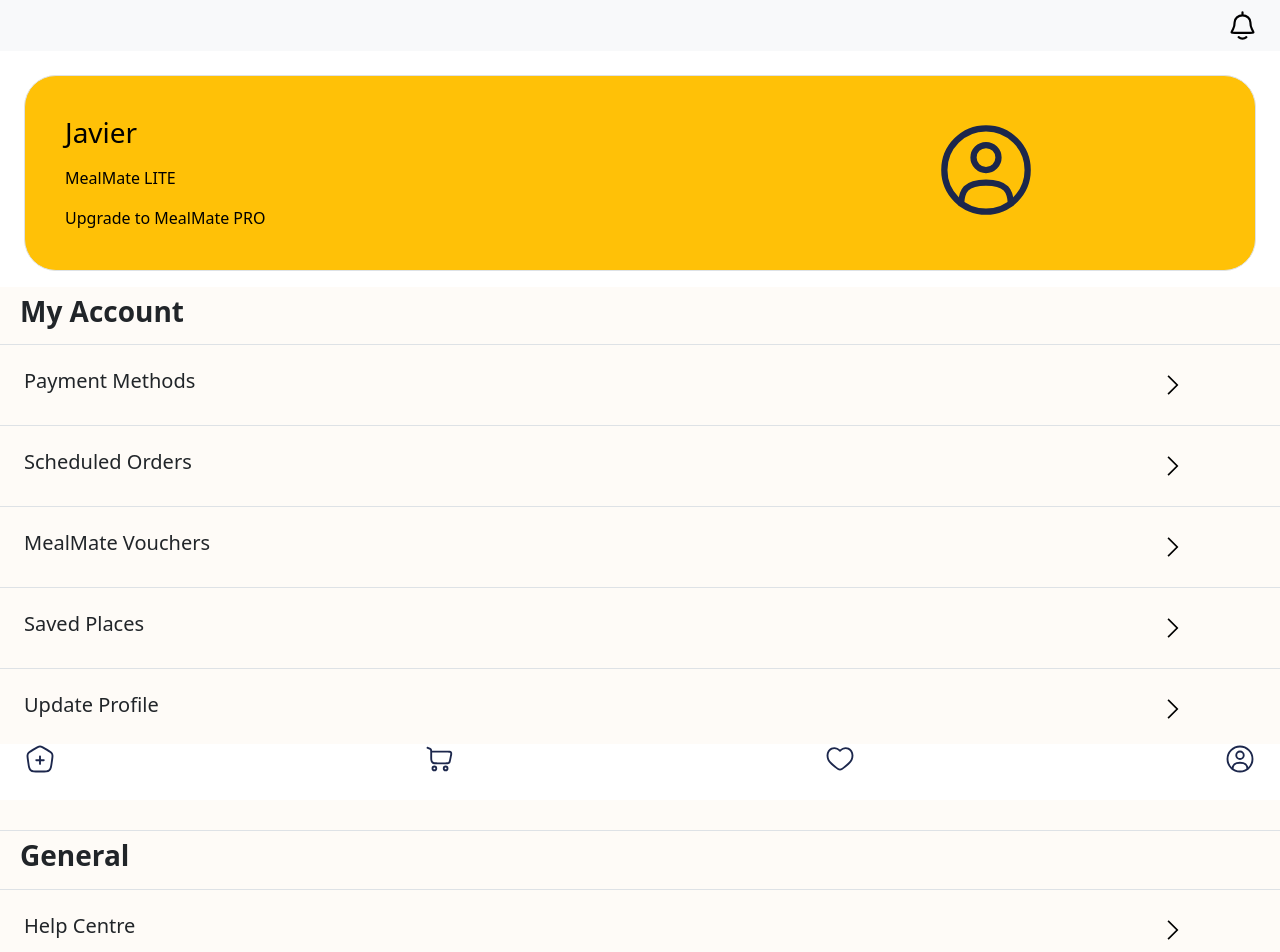
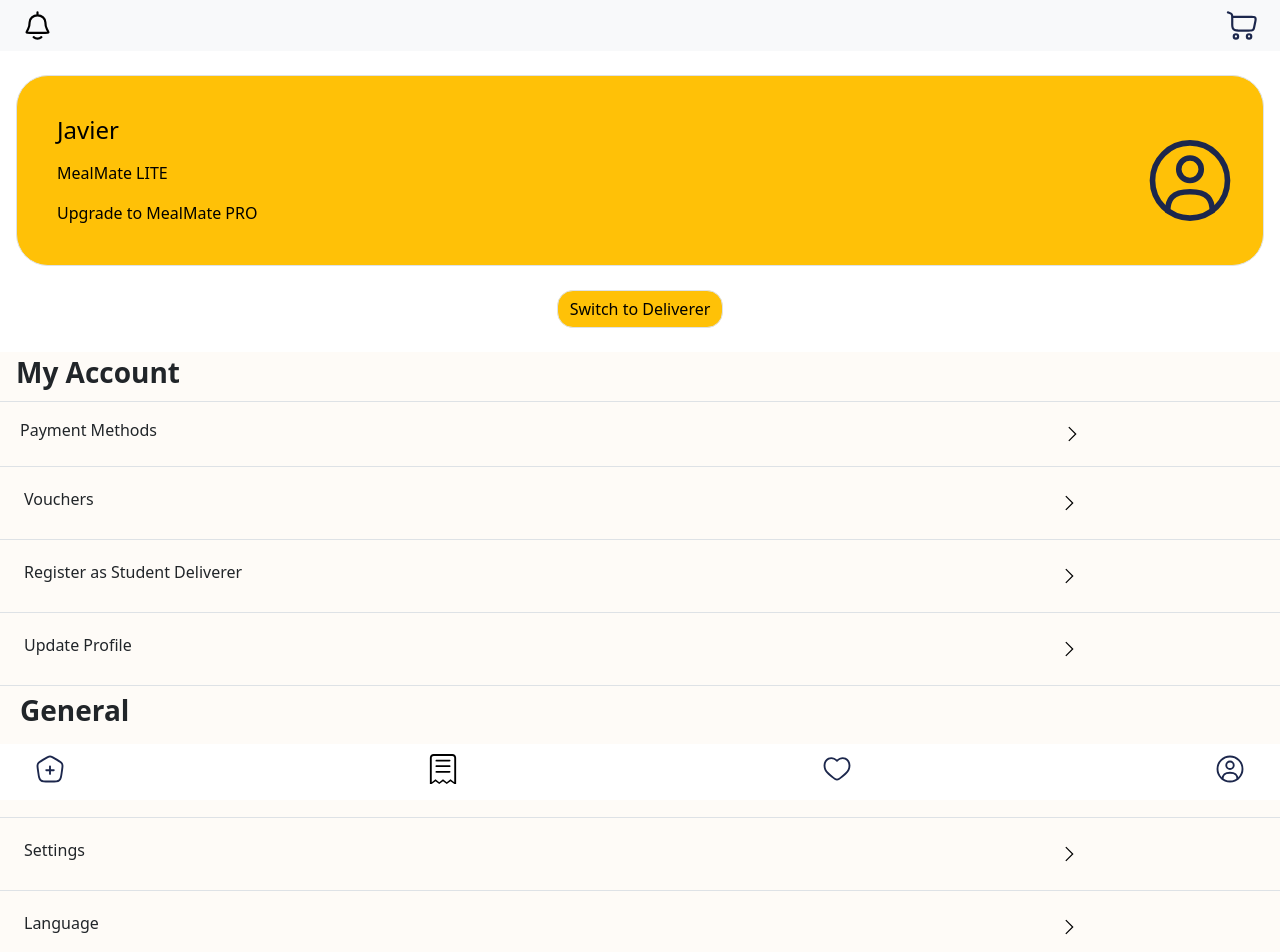
Before and after one commit to bel-bel159/CS206_MealMate, a React (Vite) app in the folder mealmateFrontend/: page /profile in a window 1280 px wide. Shown: the top 952 px of the page. Built offline with nearby package versions, Linux system fonts and the light colour scheme.

Commit message:
fixed top and bottom nav bar, added switch to deliverer in profile

```diff
--- a/mealmateFrontend/src/App.jsx
+++ b/mealmateFrontend/src/App.jsx
@@ -15,6 +15,7 @@
 import ShowNavbar from "./components/ShowNavbar.jsx";
 import ShowBottomNavbar from "./components/ShowBottomNavBar.jsx";
 import Checkout from "./Checkout.jsx";
+import Orders from "./Orders.jsx";
 
 
 function App() {
@@ -35,6 +36,7 @@
         <Route path="/home" element={<Home />}></Route>
         <Route path="/checkout" element={<Checkout />}></Route>
         <Route path="/filter-results" element={<FilterResults />} />
+        <Route path="/orders" element={<Orders />} />
       </Routes>
       <ShowBottomNavbar>
         <BottomNavbar />
--- a/mealmateFrontend/src/Login.jsx
+++ b/mealmateFrontend/src/Login.jsx
@@ -43,7 +43,8 @@
             </label>
           </div>
           <div className="d-grid">
-            <button className="btn btn-lg" style={{ backgroundColor: '#FFC218' }}>Log in</button>
+          <a href="/" className="btn btn-lg" style={{ backgroundColor: '#FFC218' }}>Log in</a>
+
           </div>
           <div className="container">
             <div className="row">
--- /dev/null
+++ b/mealmateFrontend/src/Orders.jsx
@@ -0,0 +1,11 @@
+import React from "react";
+//import { BrowserRouter, Routes, Route } from "react-router-dom";
+
+function Orders() {
+  return (
+    <div>
+      <h1>Orders page</h1>
+    </div>
+  );
+}
+export default Orders;
--- a/mealmateFrontend/src/Profile.jsx
+++ b/mealmateFrontend/src/Profile.jsx
@@ -3,142 +3,126 @@
 import next from "./assets/next.svg";
 import "./style.css";
 
-function Profile(){
+function Profile() {
   return (
     <div className="profile-page">
-
-            <div className="card mb-3 mt-4 text-bg-warning mx-4 p-4 border rounded-5" >
+      <div className="card mb-3 mt-4 text-bg-warning mx-3 p-4 border rounded-5">
         <div className="row g-0">
           <div className="col-9">
             <div className="card-body">
-                            <h3 className="card-title">Javier</h3>
-                            <p className="card-text pt-2">MealMate LITE<small className="text-body-secondary"></small></p>
-                            <p className="card-text">Upgrade to MealMate PRO<small className="text-body-secondary"></small></p>
-
+              <h4 className="card-title">Javier</h4>
+              <p className="card-text pt-2">
+                MealMate LITE<small className="text-body-secondary"></small>
+              </p>
+              <p className="card-text">
+                Upgrade to MealMate PRO
+                <small className="text-body-secondary"></small>
+              </p>
             </div>
           </div>
-                    <div className="col-3">
-                        <img src={user} alt="" style={{ width: "100px", height: "auto", marginTop: "20px" }} />
+          <div className="col-3 p-1 d-flex justify-content-end ">
+            <img
+              src={user}
+              alt=""
+              style={{ width: "90px", height: "auto", marginTop: "20px" }}
+            />
           </div>
         </div>
       </div>
+      <div className="d-flex justify-content-center m-3 p-2">
+        <button className="btn btn-warning border rounded-4 ">
+          Switch to Deliverer
+        </button>
+      </div>
 
-            <div className="container-fluid mealmate-bg-colour-mute">
-                <div className="row p-2 border-bottom">
-                    <h3><b>My Account</b></h3>
+      <div className="container-fluid mealmate-bg-colour-mute  mb-4 pb-4">
+        <div className="row p-1 border-bottom">
+          <h3>
+            <b>My Account</b>
+          </h3>
+        </div>
+        <div className="row p-1 border-bottom">
+          <div className="col-8 m-1 pt-2">
+            <p>Payment Methods</p>
+          </div>
+          <div className="col-2 mx-3 px-2 d-flex justify-content-end">
+            <img src={next} alt="" style={{ width: "15px", height: "auto" }} />
+          </div>
         </div>
         <div className="row p-2 border-bottom">
-                    <div className="col-9 m-2 p-2">
-                        <h5>Payment Methods</h5>
+          <div className="col-8 m-1 pt-2">
+            <p>Vouchers</p>
           </div>
-                    <div className="col-2 m-2 p-2 d-flex justify-content-end">
-                        <img src={next} alt="" style={{ width: "20px", height: "auto" }} />
+          <div className="col-2 mx-3 px-2 d-flex justify-content-end">
+            <img src={next} alt="" style={{ width: "15px", height: "auto" }} />
           </div>
-
         </div>
         <div className="row p-2 border-bottom">
-                    <div className="col-9 m-2 p-2">
-                        <h5>Scheduled Orders</h5>
+          <div className="col-8 m-1 pt-2">
+            <p>Register as Student Deliverer</p>
           </div>
-                    <div className="col-2 m-2 p-2 d-flex justify-content-end">
-                        <img src={next} alt="" style={{ width: "20px", height: "auto" }} />
+          <div className="col-2 mx-3 px-2 d-flex justify-content-end">
+            <img src={next} alt="" style={{ width: "15px", height: "auto" }} />
           </div>
-
-                </div>
-                <div className="row p-2 border-bottom">
-                    <div className="col-9 m-2 p-2">
-                        <h5>MealMate Vouchers</h5>
-                    </div>
-                    <div className="col-2 m-2 p-2 d-flex justify-content-end">
-                        <img src={next} alt="" style={{ width: "20px", height: "auto" }} />
-                    </div>
-
-                </div>
-                <div className="row p-2 border-bottom">
-                    <div className="col-9 m-2 p-2">
-                        <h5>Saved Places</h5>
-                    </div>
-                    <div className="col-2 m-2 p-2 d-flex justify-content-end">
-                        <img src={next} alt="" style={{ width: "20px", height: "auto" }} />
-                    </div>
-
-                </div>
-                <div className="row p-2 border-bottom">
-                    <div className="col-9 m-2 p-2">
-                        <h5>Update Profile</h5>
-                    </div>
-                    <div className="col-2 m-2 p-2 d-flex justify-content-end">
-                        <img src={next} alt="" style={{ width: "20px", height: "auto" }} />
-                    </div>
-
-                </div>
-                <div className="row p-2 border-bottom">
-                    <div className="col-9 m-2 p-2">
-                        <h5>Register to be a Student Deliverer</h5>
-                    </div>
-                    <div className="col-2 m-2 p-2 d-flex justify-content-end">
-                        <img src={next} alt="" style={{ width: "20px", height: "auto" }} />
-                    </div>
-
-                </div>
-                <div className="row p-2 border-bottom">
-                    <h3><b>General</b></h3>
         </div>
 
         <div className="row p-2 border-bottom">
-                    <div className="col-9 m-2 p-2">
-                        <h5>Help Centre</h5>
+          <div className="col-8 m-1 pt-2">
+            <p>Update Profile</p>
           </div>
-                    <div className="col-2 m-2 p-2 d-flex justify-content-end">
-                        <img src={next} alt="" style={{ width: "20px", height: "auto" }} />
+          <div className="col-2 mx-3 p-2 d-flex justify-content-end">
+            <img src={next} alt="" style={{ width: "15px", height: "auto" }} />
+          </div>
         </div>
 
+        <div className="row p-2 border-bottom">
+          <h3>
+            <b>General</b>
+          </h3>
+        </div>
+
+        <div className="row p-2 border-bottom">
+          <div className="col-8 m-1 pt-2">
+            <p>Help center</p>
+          </div>
+          <div className="col-2 mx-3 p-2 d-flex justify-content-end">
+            <img src={next} alt="" style={{ width: "15px", height: "auto" }} />
+          </div>
         </div>
         <div className="row p-2 border-bottom">
-                    <div className="col-9 m-2 p-2">
-                        <h5>Settings</h5>
+          <div className="col-8 m-1 pt-2">
+            <p>Settings</p>
           </div>
-                    <div className="col-2 m-2 p-2 d-flex justify-content-end">
-                        <img src={next} alt="" style={{ width: "20px", height: "auto" }} />
+          <div className="col-2 mx-3 p-2 d-flex justify-content-end">
+            <img src={next} alt="" style={{ width: "15px", height: "auto" }} />
           </div>
-
         </div>
         <div className="row p-2 border-bottom">
-                    <div className="col-9 m-2 p-2">
-                        <h5>Language</h5>
+          <div className="col-8 m-1 pt-2">
+            <p>Language</p>
           </div>
-                    <div className="col-2 m-2 p-2 d-flex justify-content-end">
-                        <img src={next} alt="" style={{ width: "20px", height: "auto" }} />
+          <div className="col-2 mx-3 p-2 d-flex justify-content-end">
+            <img src={next} alt="" style={{ width: "15px", height: "auto" }} />
           </div>
-
         </div>
-                <div className="row p-2 border-bottom pb-5 mb-4">
-                    <div className="col-9 m-2 p-2">
-                        <h5>Share Feedback</h5>
+        <div className="row p-2 border-bottom">
+          <div className="col-8 m-1 pt-2">
+            <p>Share feedback</p>
           </div>
-                    <div className="col-2 m-2 p-2 d-flex justify-content-end">
-                        <img src={next} alt="" style={{ width: "20px", height: "auto" }} />
+          <div className="col-2 mx-3 p-2 d-flex justify-content-end">
+            <img src={next} alt="" style={{ width: "15px", height: "auto" }} />
           </div>
-
         </div>
-
       </div>
-
     </div>
   );
-
-
-
-
 }
 
 export default Profile;
 
-
 // const Profile = () => {
 //     const [user, setUser] = useState({});
 //     const [isUserUpdated, setIsUserUpdated] = useState(false);
-
 
 //    useEffect(() => {
 //     const getProfileData = async () => {
--- a/mealmateFrontend/src/components/BottomNavbar.jsx
+++ b/mealmateFrontend/src/components/BottomNavbar.jsx
@@ -1,9 +1,9 @@
 import React from "react";
-import {BottomNavigation, BottomNavigationAction} from "@mui/material";
-import home from "../Assets/home.svg";
-import heart from "../Assets/heart.svg";
-import user from "../Assets/user.svg";
-import cart from "../Assets/cart.svg";
+import { BottomNavigation, BottomNavigationAction } from "@mui/material";
+import home from "../assets/home.svg";
+import heart from "../assets/heart.svg";
+import user from "../assets/user.svg";
+import receipt from "../assets/receipt.svg";
 import { Link } from "react-router-dom";
 
 export const BottomNavbar = () => {
@@ -11,28 +11,63 @@
   const handleNavigationChange = (event, newValue) => {
     setValue(newValue);
   };
-    return(
-        <BottomNavigation sx={{width: "100%",
+  return (
+    <BottomNavigation
+      sx={{
+        width: "100%",
         position: "fixed",
         bottom: 0,
-        display: 'flex',
-        justifyContent: 'space-between'}}
+        display: "flex",
+        justifyContent: "space-between",
+        padding: "10px",
+      }}
       value={value}
       onChange={handleNavigationChange}
     >
       <Link to="/">
-                <BottomNavigationAction icon={<img src={home} alt="home" style={{ width: "30px", height: "auto" }} />} />
+        <BottomNavigationAction
+          icon={
+            <img
+              src={home}
+              alt="home"
+              style={{ width: "30px", height: "auto" }}
+            />
+          }
+        />
       </Link>
-            <Link to="/cart">
-                <BottomNavigationAction icon={<img src={cart} alt="cart" style={{ width: "30px", height: "auto" }} />} />
+      <Link to="/orders">
+        <BottomNavigationAction
+          icon={
+            <img
+              src={receipt}
+              alt="receipt"
+              style={{ width: "30px", height: "auto" }}
+            />
+          }
+        />
       </Link>
       <Link to="/favorites">
-                <BottomNavigationAction icon={<img src={heart} alt="heart" style={{ width: "30px", height: "auto" }} />} />
+        <BottomNavigationAction
+          icon={
+            <img
+              src={heart}
+              alt="heart"
+              style={{ width: "30px", height: "auto" }}
+            />
+          }
+        />
       </Link>
       <Link to="/profile">
-                <BottomNavigationAction icon={<img src={user} alt="user" style={{ width: "30px", height: "auto" }} />} />
+        <BottomNavigationAction
+          icon={
+            <img
+              src={user}
+              alt="user"
+              style={{ width: "30px", height: "auto" }}
+            />
+          }
+        />
       </Link>
-
     </BottomNavigation>
-    )
-}
+  );
+};
--- a/mealmateFrontend/src/components/Navbar.jsx
+++ b/mealmateFrontend/src/components/Navbar.jsx
@@ -2,6 +2,7 @@
 import "../style.css";
 import { Link, useLocation } from "react-router-dom";
 import bell from "../Assets/bell.svg";
+import cart from "../Assets/cart.svg";
 
 const Navbar = () => {
   const location = useLocation();
@@ -10,19 +11,28 @@
   }
   return (
     <nav className="navbar bg-light">
-      <div
-        className="navbar-notifications d-flex justify-content-end align-items-center"
-        style={{ width: "100%" }}
-      >
+  <div className="d-flex justify-content-between align-items-center" style={{ width: "100%" }}>
+    <div className="navbar-notifications">
       <Link to="/notification">
         <img
           src={bell}
-            alt="LogoYellow"
+          alt="bell"
+          style={{ width: "35px", height: "auto", marginLeft: "20px" }}
+        />
+      </Link>
+    </div>
+    <div className="navbar-cart">
+      <Link to="/cart">
+        <img
+          src={cart}
+          alt="cart"
           style={{ width: "35px", height: "auto", marginRight: "20px" }}
         />
       </Link>
     </div>
+  </div>
 </nav>
+
   );
 };
 
```
Also changed, not shown: mealmateFrontend/src/assets/receipt.svg (added). Lines whose indentation alone changed are shown as unchanged.
